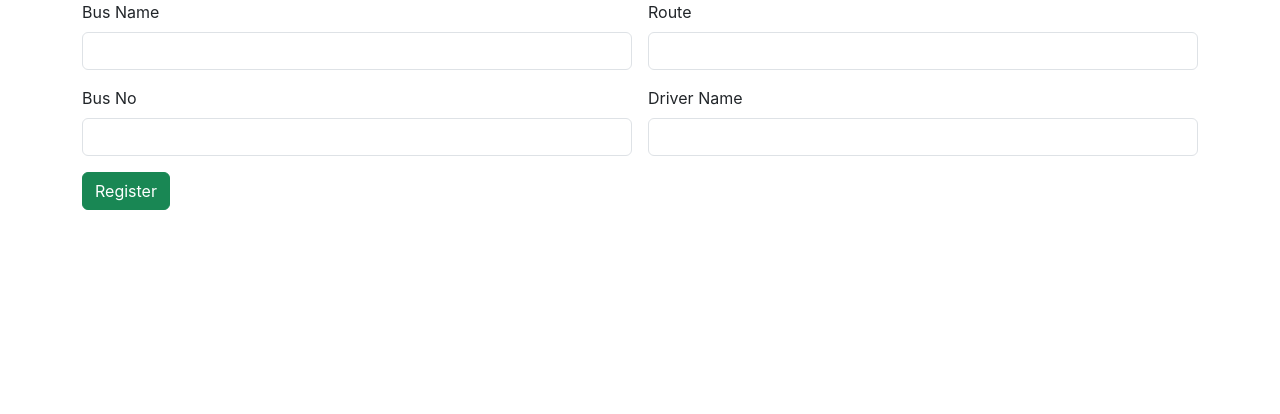
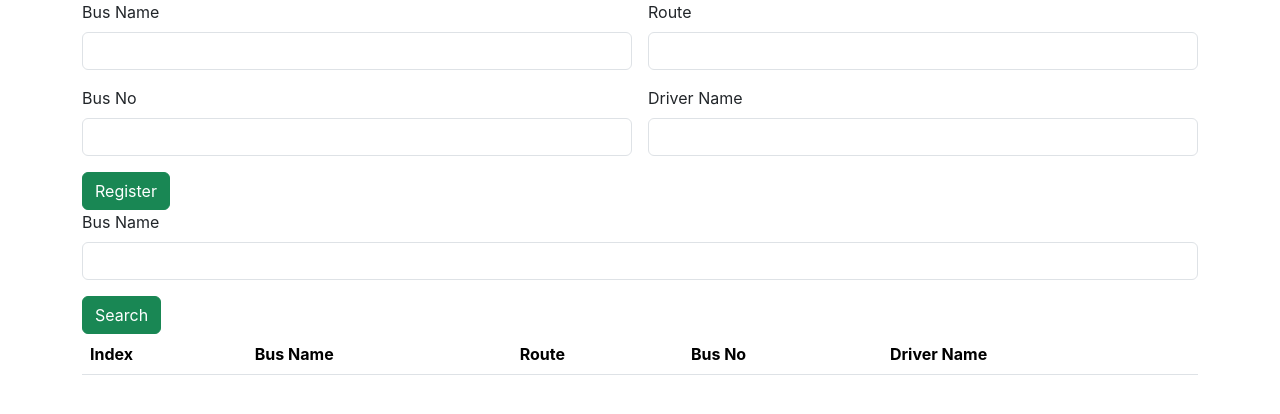
Before and after one commit to swadhi03/bus-frontend-app-new, a React (Create React App) app: page /search in a window 1280 px wide. Shown: the top 414 px of the page. Built offline with nearby package versions, Linux system fonts and the light colour scheme.

Commit message:
completed

```diff
--- a/src/App.js
+++ b/src/App.js
@@ -2,11 +2,13 @@ import logo from './logo.svg';
 import './App.css';
 import { BrowserRouter, Route, Routes } from 'react-router-dom';
 import AddBus from './components/AddBus';
+import SearchBus from './components/SearchBus';
 
 function App() {
   return (
     <div>
       <AddBus/>
+      <SearchBus/>
     </div>
   );
 }
--- a/src/components/AddBus.jsx
+++ b/src/components/AddBus.jsx
@@ -33,7 +33,7 @@ const AddBus = () => {
                         <div className="row g-3">
                             <div className="col col-6 col-sm-6 col-md-6 col-lg-6 col-xl-6 col-xxl-6">
                                 <label htmlFor="" className="form-label">Bus Name</label>
-                                <input type="text" className="form-control" name='name' value={data.name} onChange={inputHandler} />
+                                <input type="text" className="form-control" name='bname' value={data.bname} onChange={inputHandler} />
                             </div>
                             <div className="col col-6 col-sm-6 col-md-6 col-lg-6 col-xl-6 col-xxl-6">
                                 <label htmlFor="" className="form-label">Route</label>
--- /dev/null
+++ b/src/components/SearchBus.jsx
@@ -0,0 +1,96 @@
+import axios from 'axios'
+import React, { useState } from 'react'
+
+
+const SearchBus = () => {
+    const [data, changeData] = useState(
+        {
+            "bname": ""
+        }
+    )
+    const [result, changeResult] = useState([])
+    const inputHandler = (event) => {
+        changeData({ ...data, [event.target.name]: event.target.value })
+    }
+
+    const deleteBus = (id)=>{
+        let input = {"_id": id}
+        axios.post("http://localhost:8080/delete",input).then(
+            (response)=>{
+                console.log(response.data)
+                if(response.data.status=="success")
+                    {
+                        alert("Deleted Successfully")
+                    }
+                else{
+                    alert("Failed")
+                }
+            }
+        ).catch().finally()
+    }
+
+
+    const readValue = () => {
+        console.log(data)
+        axios.post("http://localhost:8080/search", data).then(
+            (response) => {
+                console.log(response.data)
+                changeResult(response.data)
+            }
+        ).catch(
+            (error)=>{
+                alert(error)
+            }
+        ).finally()
+    }
+    return (
+        <div>
+            <div className="container">
+                <div className="col col-12 col-sm-12 col-md-12 col-lg-12 col-xl-12 col-xxl-12">
+                    <div className="row g-3">
+                        <div className="col col-12 col-sm-12 col-md-12 col-lg-12 col-xl-12 col-xxl-12">
+                            <label htmlFor="" className="form-label">Bus Name</label>
+                            <input type="text" className="form-control" name='bname' value={data.bname} onChange={inputHandler} />
+                        </div>
+                        <div className="col col-12 col-sm-12 col-md-12 col-lg-12 col-xl-12 col-xxl-12">
+                            <button className="btn btn-success" onClick={readValue}>Search</button>
+                        </div>
+                    </div>
+                    <div className="row">
+                        <div className="col col-12 col-sm-12 col-md-12 col-lg-12 col-xl-12 col-xxl-12">
+                            <table class="table">
+                                <thead>
+                                    <tr>
+                                        <th scope="col">Index</th>
+                                        <th scope="col">Bus Name</th>
+                                        <th scope="col">Route</th>
+                                        <th scope="col">Bus No</th>
+                                        <th scope="col">Driver Name</th>
+                                    </tr>
+                                </thead>
+                                <tbody>
+                                    {result.map(
+                                        (value,index)=>{
+                                            return <tr>
+                                            <th scope="row">{index}</th>
+                                            <td>{value.bname}</td>
+                                            <td>{value.route}</td>
+                                            <td>{value.busno}</td>
+                                            <td>{value.drivername}</td>
+                                            <td>
+                                                <button className="btn btn-danger" onClick={()=>{deleteBus(value._id)}}>Delete</button>
+                                            </td>
+                                        </tr>
+                                        }
+                                    )}
+                                </tbody>
+                            </table>
+                        </div>
+                    </div>
+                </div>
+            </div>
+        </div>
+    )
+}
+
+export default SearchBus
```
